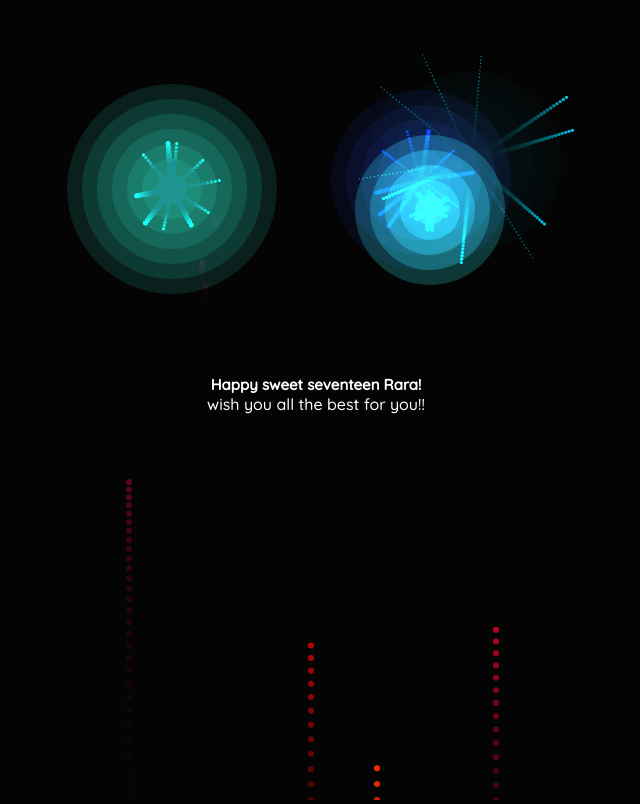
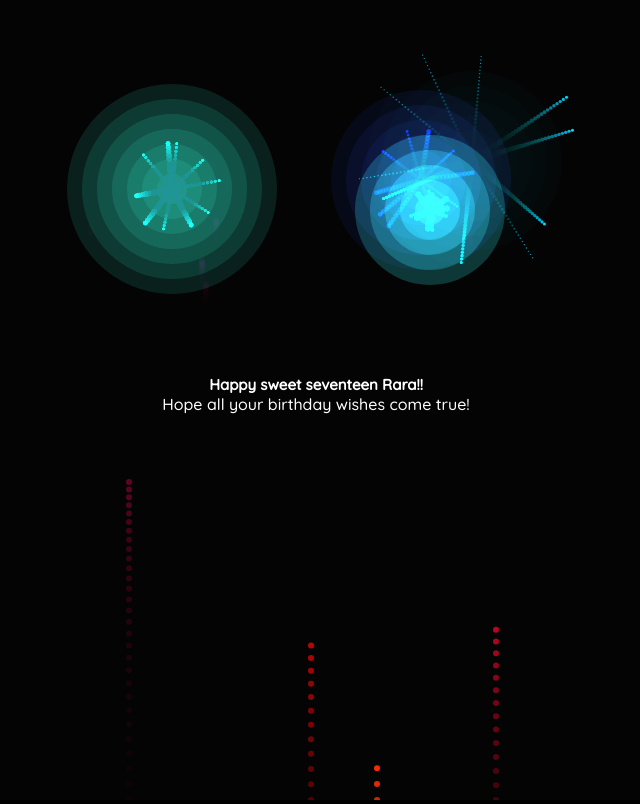
Before and after one commit to Kae7s/hbd, a plain HTML site: page index.html in a window 1280 px wide. Shown: the whole page, without its empty margins (324-964 px from the left). Drawn offline with Linux system fonts and the light colour scheme.

Commit message:
Update index.html

```diff
--- a/index.html
+++ b/index.html
@@ -36,8 +36,8 @@
 
             <body>
               <div class="box">
-              <h1>Happy sweet seventeen Rara!</h1>
-              <p>wish you all the best for you!!</p>
+              <h1>Happy sweet seventeen Rara!!</h1>
+              <p>Hope all your birthday wishes come true!</p>
             <!-- partial:index.partial.html --></div>
 
         <canvas id="canvas"></canvas>
```
